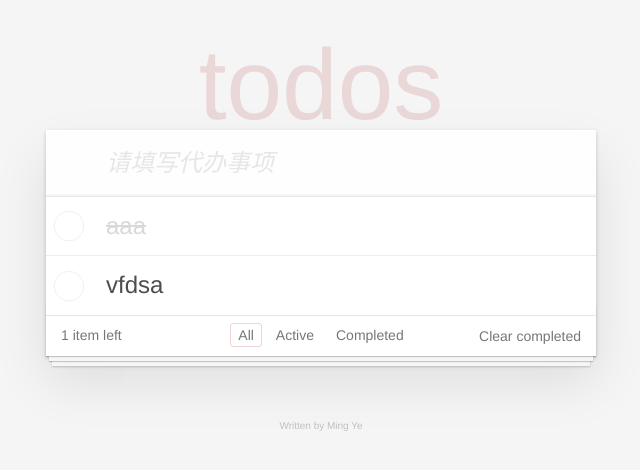
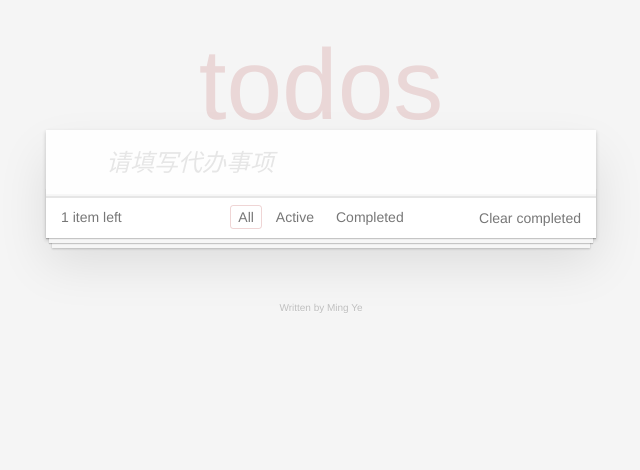
Before and after one commit to YeomanYe/todomvc-example, a React (Create React App) app in the folder react/: page / in a window 1280 px wide. Shown: the top 470 px of the page, without its empty margins (319-959 px from the left). Built offline with nearby package versions, Linux system fonts and the light colour scheme.

Commit message:
add Todo and update

```diff
--- a/react/src/Storage.js
+++ b/react/src/Storage.js
@@ -1,5 +1,5 @@
 export default class Storage{
-    static key = 'todos';
+    static key = 'react-todos';
 
     static init(){
         var datas = this.getItem();
--- /dev/null
+++ b/react/src/Todo.js
@@ -0,0 +1,17 @@
+import React, { Component } from 'react';
+
+export default class Todo extends Component{
+
+    render(){
+        return(
+            <li className={this.props.completed?'todo completed':'todo'}>
+                <div className="view">
+                    <input type="checkbox" className="toggle"/>
+                    <label>{this.props.message}</label>
+                    <button className="destroy"></button>
+                </div>
+                <input type="text" className="edit"/>
+            </li>
+        )
+    }
+}
--- a/react/src/TodoHeader.js
+++ b/react/src/TodoHeader.js
@@ -13,9 +13,6 @@ class TodoHeader extends Component {
             input:''
         });
     }
-   /* this.setState({
-        input:''
-    })*/
   }
   changeHandler(event){
     console.log(event);
--- a/react/src/TodoMain.js
+++ b/react/src/TodoMain.js
@@ -1,27 +1,33 @@
 import React, { Component } from 'react';
+import Todo from './Todo';
+import Storage from './Storage';
 
 class TodoMain extends Component {
+  constructor(props) {
+    super(props);
+
+    this.state = {
+        todos:Storage.getItem()
+    };
+  }
   render() {
     return (
       <section className="main">
             <input type="checkbox" className="toggle-all"/>
             <ul className="todo-list">
-                <li className="todo completed">
-                    <div className="view">
-                        <input type="checkbox" className="toggle"/>
-                        <label>aaa</label>
-                        <button className="destroy"></button>
-                    </div>
-                    <input type="text" className="edit"/>
-                </li>
-                <li className="todo">
+                {
+                    this.state.todos.map((todo)=>
+                        <Todo completed={todo.completed} message={todo.message}/>
+                    )
+                }
+                {/*<li className="todo">
                     <div className="view">
                         <input type="checkbox" className="toggle"/>
                         <label>vfdsa</label>
                         <button className="destroy"></button>
                     </div>
                     <input type="text" className="edit"/>
-                </li>
+                </li>*/}
             </ul>
         </section>
     );
```
